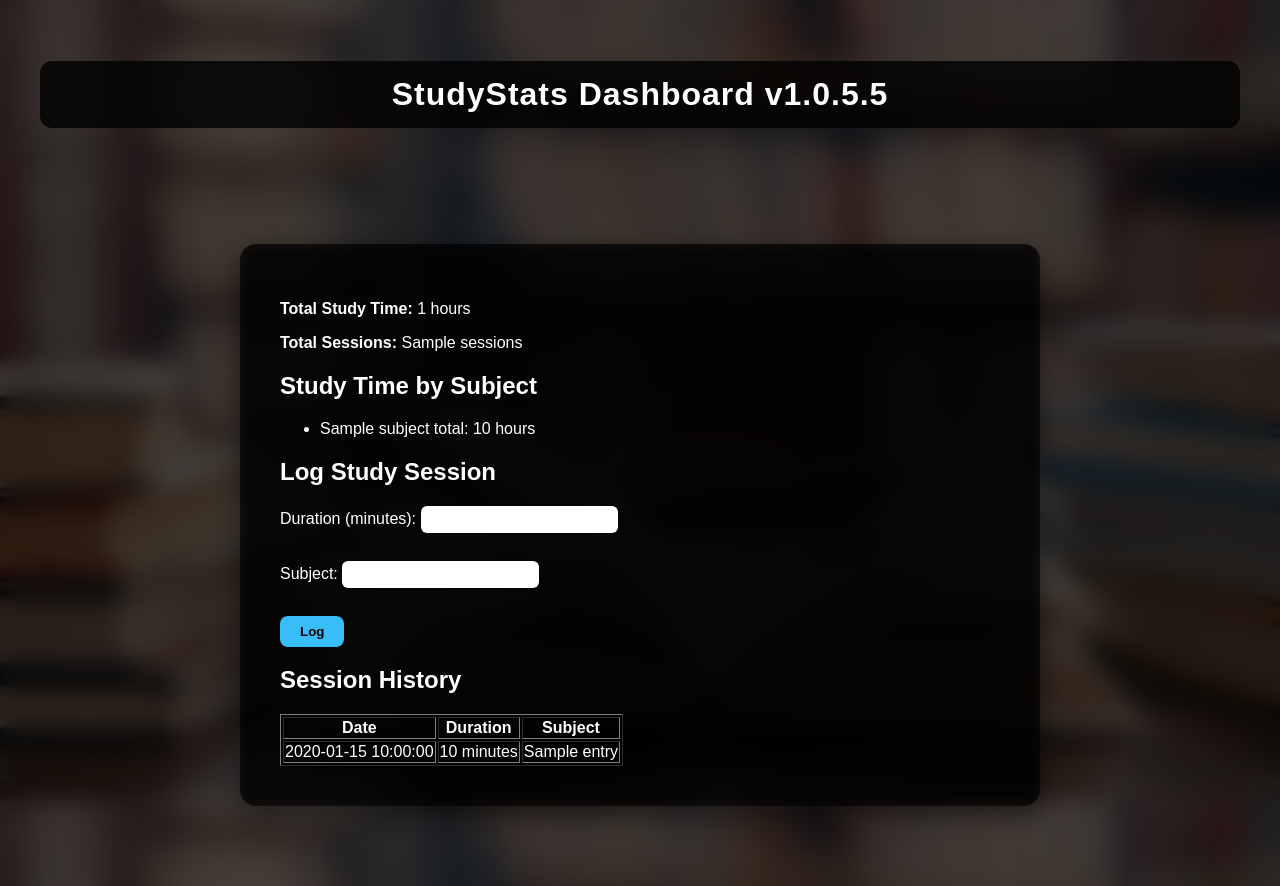
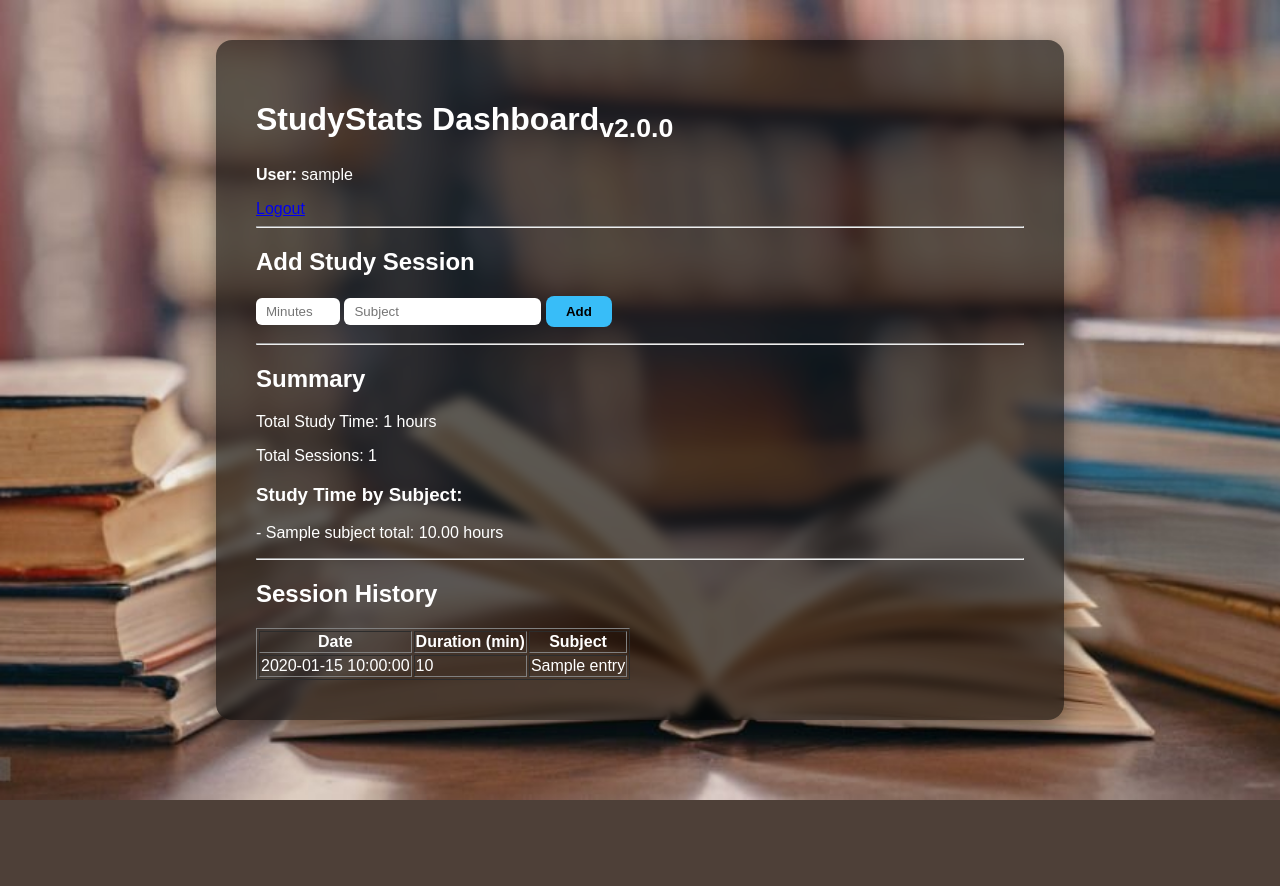
Before and after one commit to jibansnewlife-gif/Studystats, a Flask app: template studystats/templates/index.html in a window 1280 px wide. After the commit the page ends 800 px from the top, so only its background shows below. Run offline with Flask 3, Linux system fonts and the light colour scheme; the template is opened without the code that fills it: most values are stand-ins (such as "Sample title", 1, 10 or a date in 2020).

Commit message:
v2.0.0 Multi-user architecture

```diff
--- a/studystats/__init__.py
+++ b/studystats/__init__.py
@@ -1 +1 @@
-__Version__: "1.0.5.5"
+__Version__: "2.0.0"
--- a/studystats/app.py
+++ b/studystats/app.py
@@ -1,44 +1,98 @@
-from flask import Flask, render_template, request, redirect
-from studystats.storage import log_session
+from flask import Flask, render_template, request, redirect, session
 import json
 import os
+from datetime import datetime
 
 app = Flask(__name__)
+app.secret_key = "dev-secret-key"
 
-DATA_FILE = "studystats_data.json"
+BASE_DIR = os.path.dirname(os.path.abspath(__file__))
+DATA_FILE = os.path.join(BASE_DIR, "data.json")
 
-def get_data():
+
+def load_data():
     if not os.path.exists(DATA_FILE):
-        return []
+        with open(DATA_FILE, "w") as f:
+            json.dump({}, f)
     with open(DATA_FILE, "r") as f:
         return json.load(f)
 
+
+def save_data(data):
+    with open(DATA_FILE, "w") as f:
+        json.dump(data, f, indent=4)
+
+
+@app.route("/login", methods=["GET", "POST"])
+def login():
+    if request.method == "POST":
+        username = request.form["username"].strip()
+        if username:
+            session["username"] = username
+            return redirect("/")
+    return render_template("login.html")
+
+
+@app.route("/logout")
+def logout():
+    session.pop("username", None)
+    return redirect("/login")
+
+
 @app.route("/")
 def home():
-    data = get_data()
+    if "username" not in session:
+        return redirect("/login")
 
-    total_minutes = sum(entry["duration"] for entry in data)
-    total_hours = total_minutes / 60
+    username = session["username"]
+    all_data = load_data()
+    user_data = all_data.get(username, [])
+
+    total_minutes = sum(entry["duration"] for entry in user_data)
+    total_hours = round(total_minutes / 60, 2)
+    total_sessions = len(user_data)
 
     subject_totals = {}
-    for entry in data:
+    for entry in user_data:
         subject = entry["subject"]
-        subject_totals[subject] = subject_totals.get(subject, 0) + entry["duration"]
+        subject_totals[subject] = subject_totals.get(subject, 0) + entry["duration"] / 60
 
     return render_template(
         "index.html",
-        total_hours=round(total_hours, 2),
-        sessions=len(data),
-        subject_totals=subject_totals,
-        data=data
+        username=username,
+        data=user_data,
+        total_hours=total_hours,
+        total_sessions=total_sessions,
+        subject_totals=subject_totals
     )
 
-@app.route("/log", methods=["POST"])
-def log():
+
+@app.route("/add", methods=["POST"])
+def add():
+    if "username" not in session:
+        return redirect("/login")
+
+    username = session["username"]
     duration = int(request.form["duration"])
-    subject = request.form["subject"]
-    log_session(duration, subject)
-    return render_template("index.html",data=data,total_hours=total_hours,total_sessions=total_sessions)
+    subject = request.form["subject"].strip()
+
+    if duration < 1 or duration > 1440:
+        return redirect("/")
+
+    all_data = load_data()
+
+    if username not in all_data:
+        all_data[username] = []
+
+    all_data[username].append({
+        "date": datetime.now().strftime("%Y-%m-%d"),
+        "duration": duration,
+        "subject": subject
+    })
+
+    save_data(all_data)
+    return redirect("/")
+
 
 if __name__ == "__main__":
     app.run()
--- a/studystats/templates/index.html
+++ b/studystats/templates/index.html
@@ -1,59 +1,61 @@
 <!DOCTYPE html>
 <html>
 <head>
-    <title>StudyStats</title>
-    <link rel="stylesheet" href="../static/static.css">
+    <title>StudyStats Dashboard</title>
+    <link rel="stylesheet" href="{{ url_for('static', filename='static.css') }}">
 </head>
 <body>
-    <div class="content">
-    <h1 class="tittle">StudyStats Dashboard v1.0.5.5</h1>
-
-    <br>
-    <br>
-    <br>
 
 <div class="study">
-    <p><strong>Total Study Time:</strong> {{ total_hours }} hours</p>
-    <p><strong>Total Sessions:</strong> {{ sessions }}</p>
 
-    <h2>Study Time by Subject</h2>
-    <ul>
-        {% for subject, minutes in subject_totals.items() %}
-            <li>{{ subject }}: {{ (minutes/60)|round(2) }} hours</li>
+    <h1>StudyStats Dashboard<sub>v2.0.0</sub></h1>
+
+    <p><strong>User:</strong> {{ username }}</p>
+    <a href="/logout">Logout</a>
+
+    <hr>
+
+    <h2>Add Study Session</h2>
+    <form action="/add" method="POST">
+        <input type="number" name="duration" placeholder="Minutes" min="1" max="1440" required>
+        <input type="text" name="subject" placeholder="Subject" required>
+        <button type="submit">Add</button>
+    </form>
+
+    <hr>
+
+    <h2>Summary</h2>
+    <p>Total Study Time: {{ total_hours }} hours</p>
+    <p>Total Sessions: {{ total_sessions }}</p>
+
+    <h3>Study Time by Subject:</h3>
+    {% for subject, hours in subject_totals.items() %}
+        <p>- {{ subject }}: {{ "%.2f"|format(hours) }} hours</p>
     {% endfor %}
-    </ul>
 
-    <h2>Log Study Session</h2>
-    <form method="POST" action="/log">
-        <label>Duration (minutes):</label>
-        <input type="number" name="duration" required>
-        <br><br>
-        <label>Subject:</label>
-        <input type="text" name="subject" required>
-        <br><br>
-        <button type="submit" lass="idk">Log</button>
-    </form>
+    <hr>
 
     {% if data %}
         <h2>Session History</h2>
         <table border="1">
             <tr>
                 <th>Date</th>
-            <th>Duration</th>
+                <th>Duration (min)</th>
                 <th>Subject</th>
             </tr>
             {% for entry in data %}
             <tr>
                 <td>{{ entry.date }}</td>
-            <td>{{ entry.duration }} minutes</td>
+                <td>{{ entry.duration }}</td>
                 <td>{{ entry.subject }}</td>
             </tr>
             {% endfor %}
         </table>
     {% else %}
-    <p>No study sessions logged yet.</p>
+        <p>No study sessions yet.</p>
     {% endif %}
+
 </div>
-</div>
+
 </body>
 </html>
```
Also changed, not shown: studystats/static/style.css (added, +74 -0 lines), studystats/templates/login.html (added, +27 -0 lines), README.md, 1 other file. Lines whose indentation alone changed are shown as unchanged.
